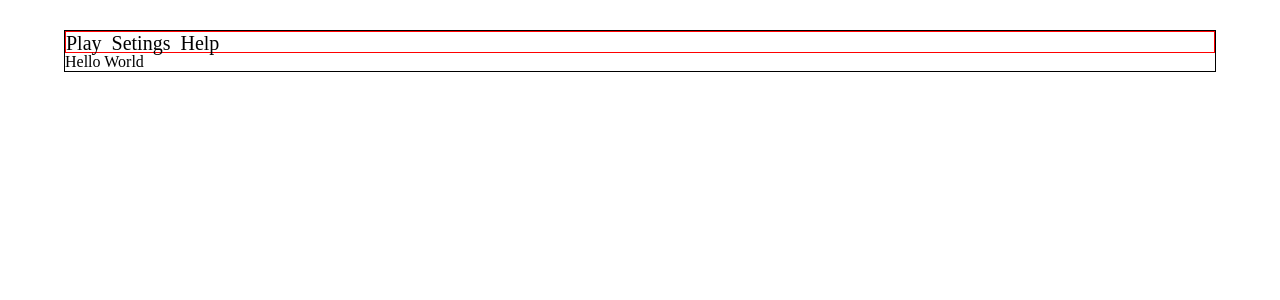
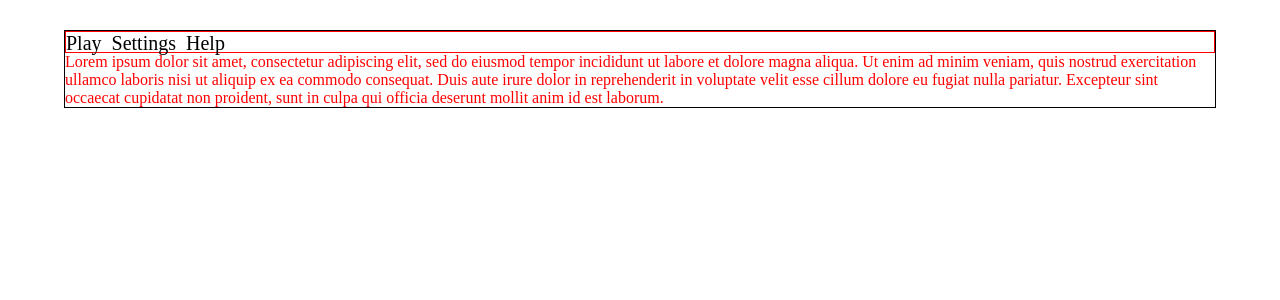
Before and after one commit to s1auka/MemoryGame, an Angular app: page / in a window 1280 px wide. Shown: the top 300 px of the page. Built offline with nearby package versions, Linux system fonts and the light colour scheme.

Commit message:
add initial content-component

```diff
--- a/src/app/app.component.html
+++ b/src/app/app.component.html
@@ -1,4 +1,4 @@
 <div class="root">
     <app-navbar></app-navbar>
-    Hello World
+    <app-content></app-content>
 </div>
--- a/src/app/app.module.ts
+++ b/src/app/app.module.ts
@@ -4,11 +4,13 @@ import { BrowserModule } from '@angular/platform-browser';
 import { AppRoutingModule } from './app-routing.module';
 import { AppComponent } from './app.component';
 import { NavbarComponent } from './components/navbar/navbar.component';
+import { ContentComponent } from './components/content/content.component';
 
 @NgModule({
     declarations: [
         AppComponent,
         NavbarComponent,
+        ContentComponent,
     ],
     imports: [
         BrowserModule,
--- /dev/null
+++ b/src/app/components/content/content.component.css
@@ -0,0 +1,3 @@
+.content {
+    color:red;
+}
--- /dev/null
+++ b/src/app/components/content/content.component.html
@@ -0,0 +1,5 @@
+<div class="content">Lorem ipsum dolor sit amet, consectetur adipiscing elit, sed do eiusmod tempor incididunt ut labore
+    et dolore magna
+    aliqua. Ut enim ad minim veniam, quis nostrud exercitation ullamco laboris nisi ut aliquip ex ea commodo consequat.
+    Duis aute irure dolor in reprehenderit in voluptate velit esse cillum dolore eu fugiat nulla pariatur. Excepteur
+    sint occaecat cupidatat non proident, sunt in culpa qui officia deserunt mollit anim id est laborum.</div>
--- /dev/null
+++ b/src/app/components/content/content.component.ts
@@ -0,0 +1,15 @@
+import { Component, OnInit } from '@angular/core';
+
+@Component({
+  selector: 'app-content',
+  templateUrl: './content.component.html',
+  styleUrls: ['./content.component.css']
+})
+export class ContentComponent implements OnInit {
+
+  constructor() { }
+
+  ngOnInit(): void {
+  }
+
+}
--- a/src/app/components/navbar/navbar.component.html
+++ b/src/app/components/navbar/navbar.component.html
@@ -1,5 +1,5 @@
 <div class="navbar">
     <a href="">Play</a>
-    <a href="">Setings</a>
+    <a href="">Settings</a>
     <a href="">Help</a>
 </div>
```
